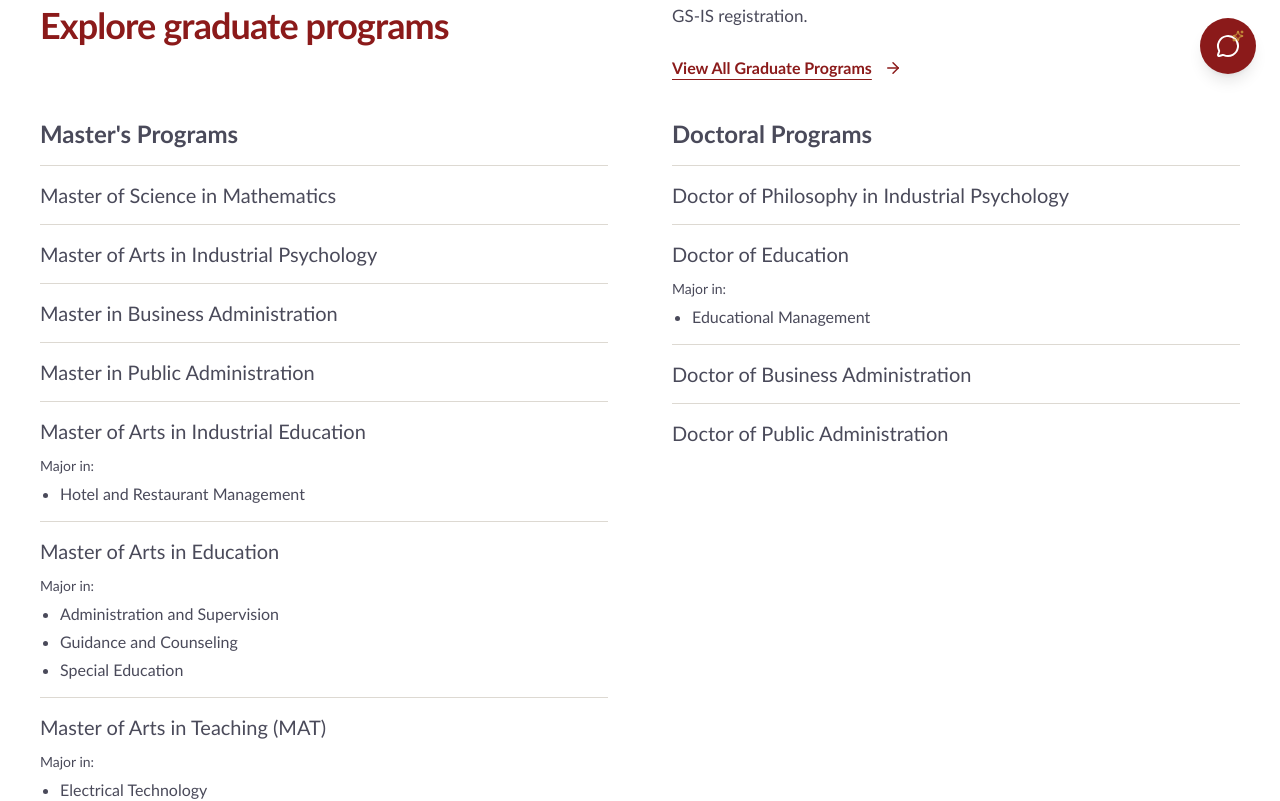
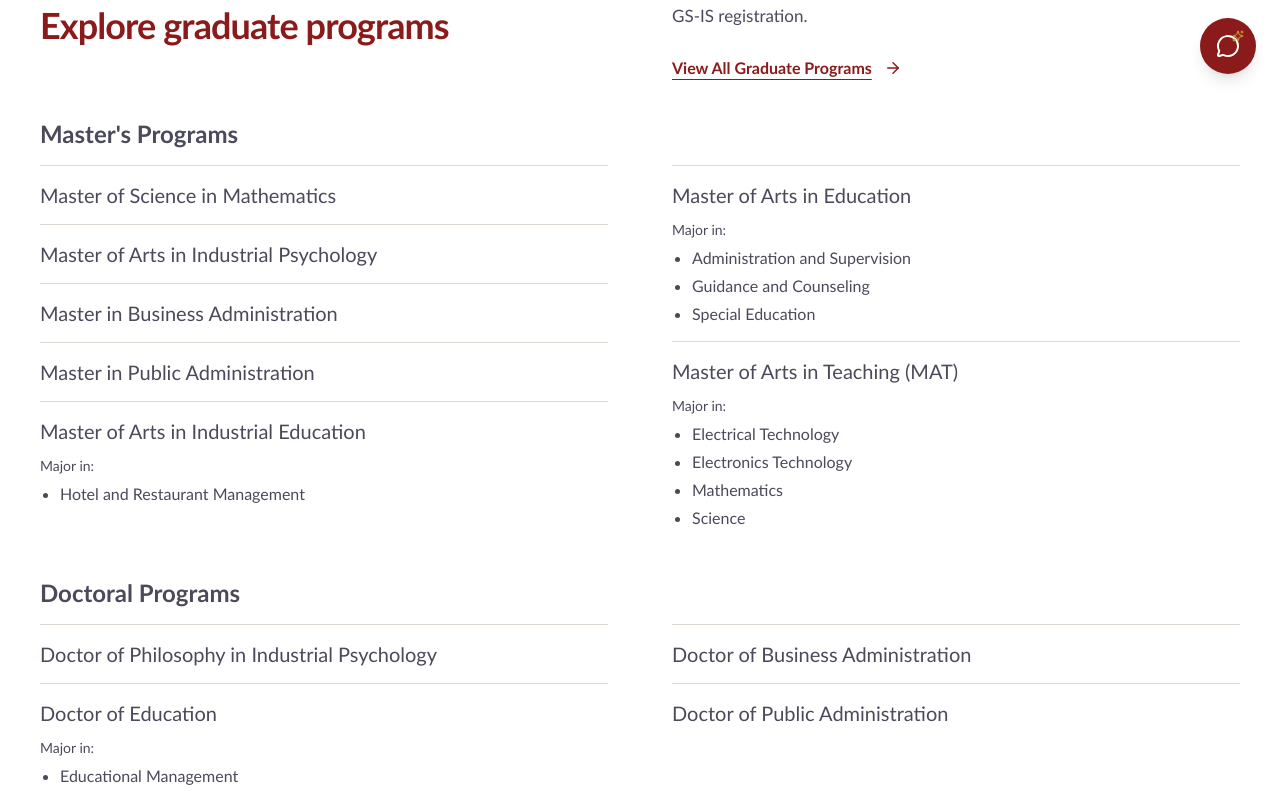
Before and after one commit to MuelTech/graduate-system, a Next.js app in the folder frontend/: page / in a window 1280 px wide. Shown: the part 702-1503 px from the top of the page. Built offline with nearby package versions, Linux system fonts and the light colour scheme.

Commit message:
fix: balance Home graduate programs directory layout

```diff
--- a/frontend/src/app/(public)/public-site.css
+++ b/frontend/src/app/(public)/public-site.css
@@ -535,6 +535,7 @@
   list-style: none;
 }
 .earist-public .public-programs__list > li {
+  break-inside: avoid;
   padding-block: 15px;
   border-top: 1px solid #ddd9d2;
   font-size: 20px;
@@ -662,10 +663,13 @@
   margin-top: 6px;
 }
 @media (min-width: 768px) {
-  .earist-public .public-programs__intro,
-  .earist-public .public-programs__directory {
+  .earist-public .public-programs__intro {
     grid-template-columns: minmax(0, 1fr) minmax(0, 1fr);
     gap: 64px;
+  }
+  .earist-public .public-programs__list {
+    column-count: 2;
+    column-gap: 64px;
   }
 }
 @media (min-width: 900px) {
```
